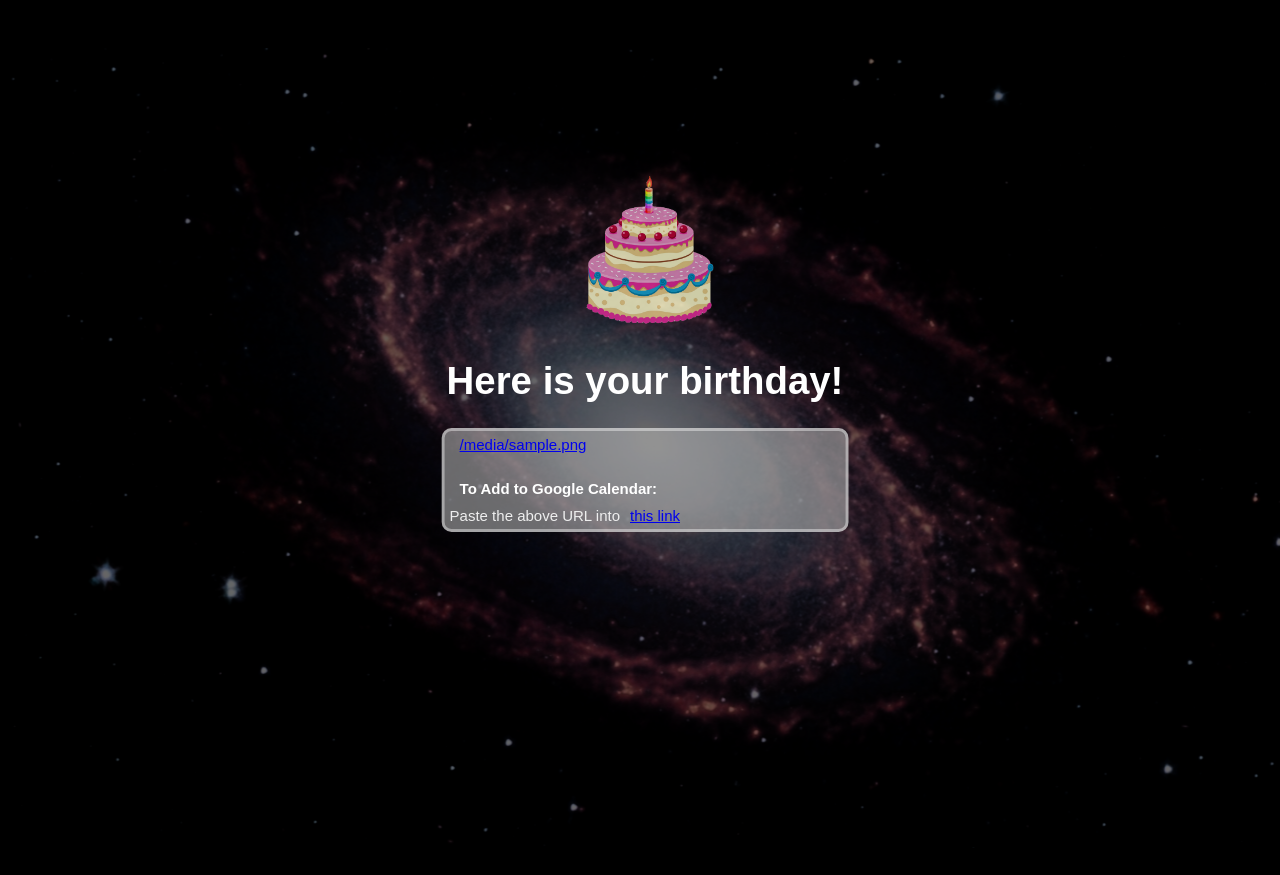
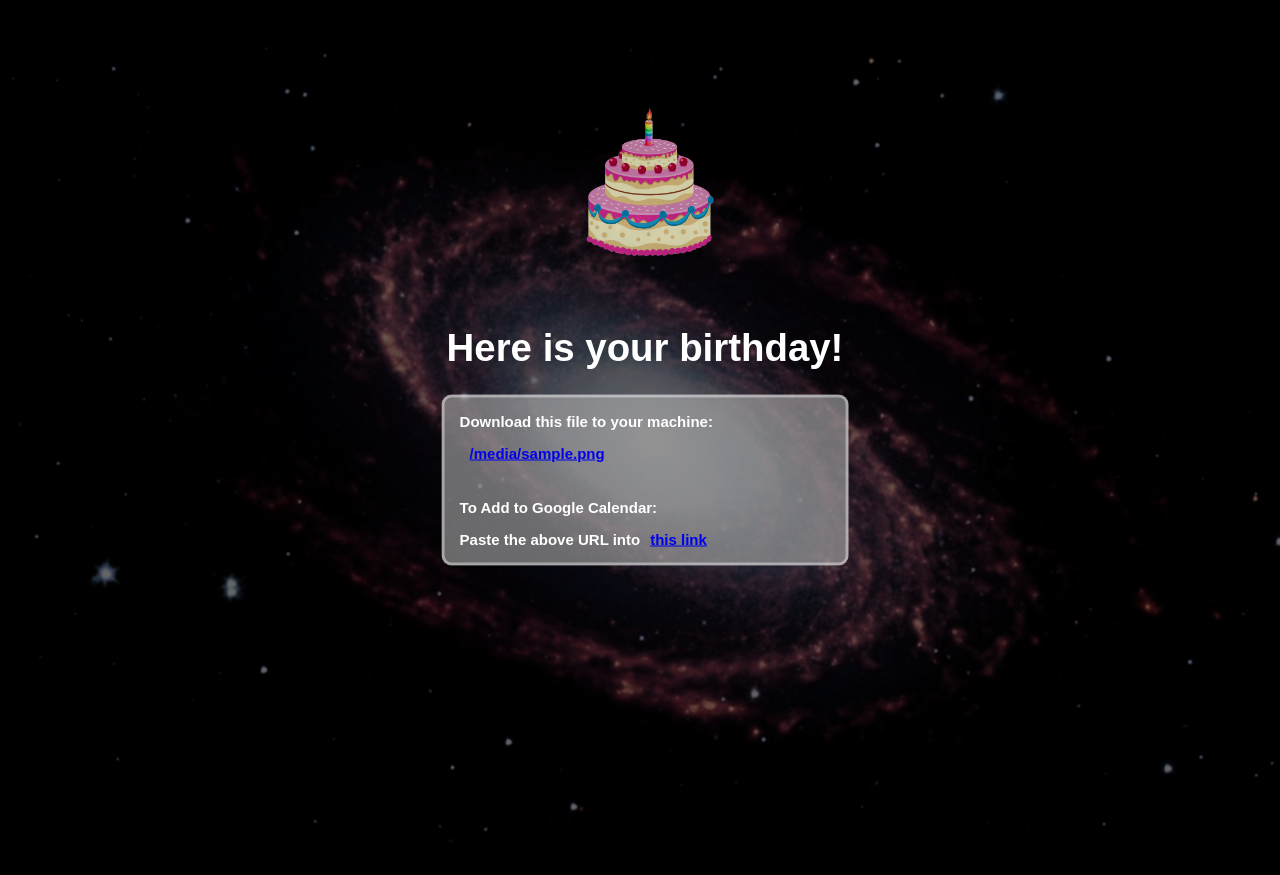
Before and after one commit to apmechev/atro_cakeday, a Flask app: template astro_cakeday/templates/result.html in a window 1280 px wide. Run offline with Flask 2, Linux system fonts and the light colour scheme; the template is opened without the code that fills it: most values are stand-ins (such as "Sample title", 1, 10 or a date in 2020); parts of the project's set-up code (start-up, migrations or seed data) failed here and were passed over; some libraries are stand-ins or nearby versions.

Commit message:
font formatting updates

```diff
--- a/astro_cakeday/templates/birthday.html
+++ b/astro_cakeday/templates/birthday.html
@@ -33,7 +33,7 @@
   </form>
             <div class="footer active">
 
-  <p>Made in a hack session at <a href="http://openastronomy.org/pyastro/2019/" target="_blank">Python in Astronomy 2019.</a></p>
+                <p><h4>Made in a hack session at <a href="http://openastronomy.org/pyastro/2019/" target="_blank">Python in Astronomy 2019.</a></h4></p>
             </div>
 
   {% endblock %}
--- a/astro_cakeday/templates/result.html
+++ b/astro_cakeday/templates/result.html
@@ -6,11 +6,11 @@
 {% endblock %}
 {% block content %}
 <div class="border">
-    <a href="{{ filename }}" download>{{ filename }}</a>
-<br>
+    <h4>Download this file to your machine:</h4>
+    <h4><a href="{{ filename }}" download>{{ filename }}</a></h4>
 <img class="cake" src="{{url_for('static', filename='cake.png')}}"/>
 <br>
 <h4>To Add to Google Calendar:</h4>
-Paste the above URL into<a href="https://calendar.google.com/calendar/r/settings/addbyurl">this link</a>
+<h4>Paste the above URL into<a href="https://calendar.google.com/calendar/r/settings/addbyurl">this link</a></h4>
 </div>
 {% endblock %}
```
